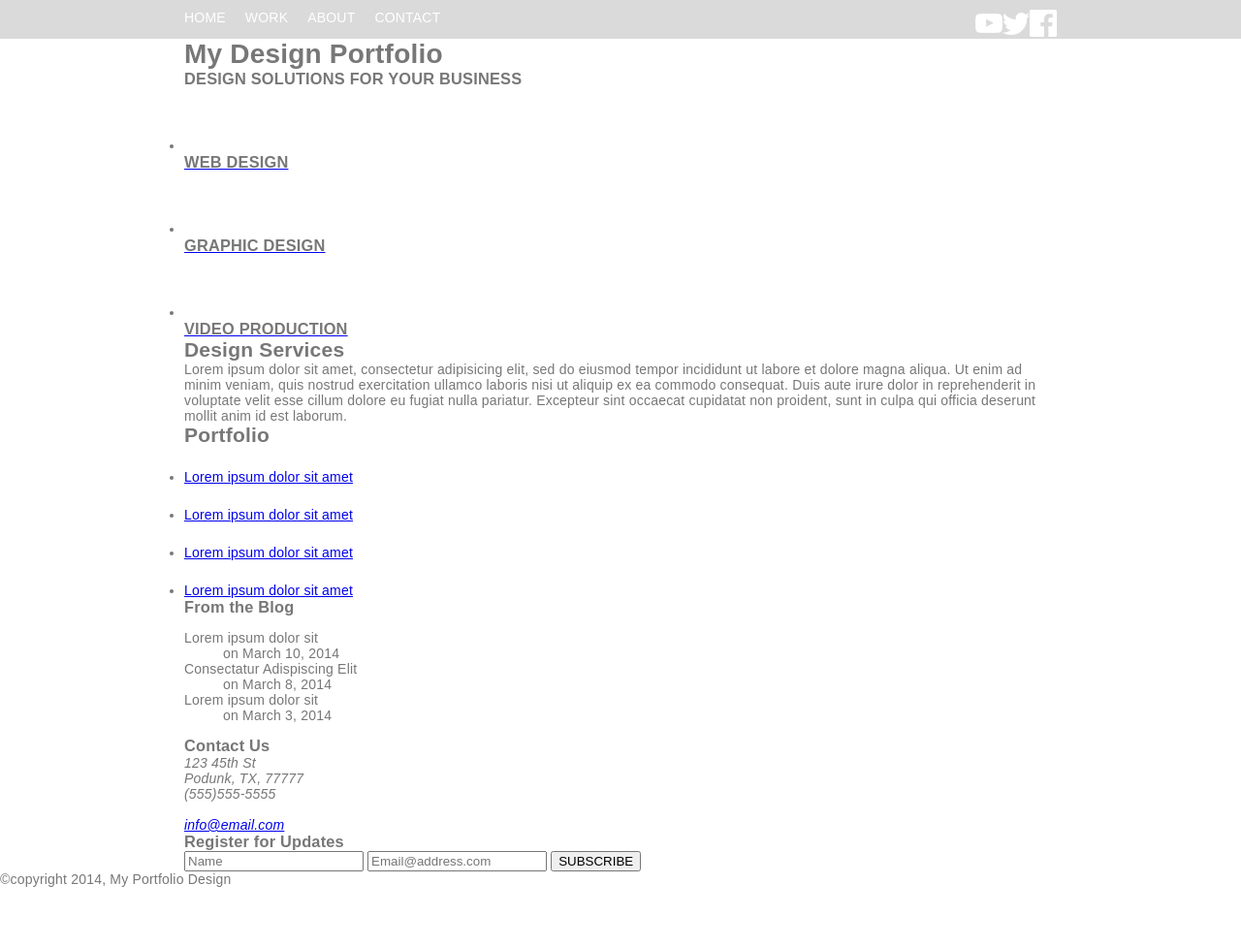
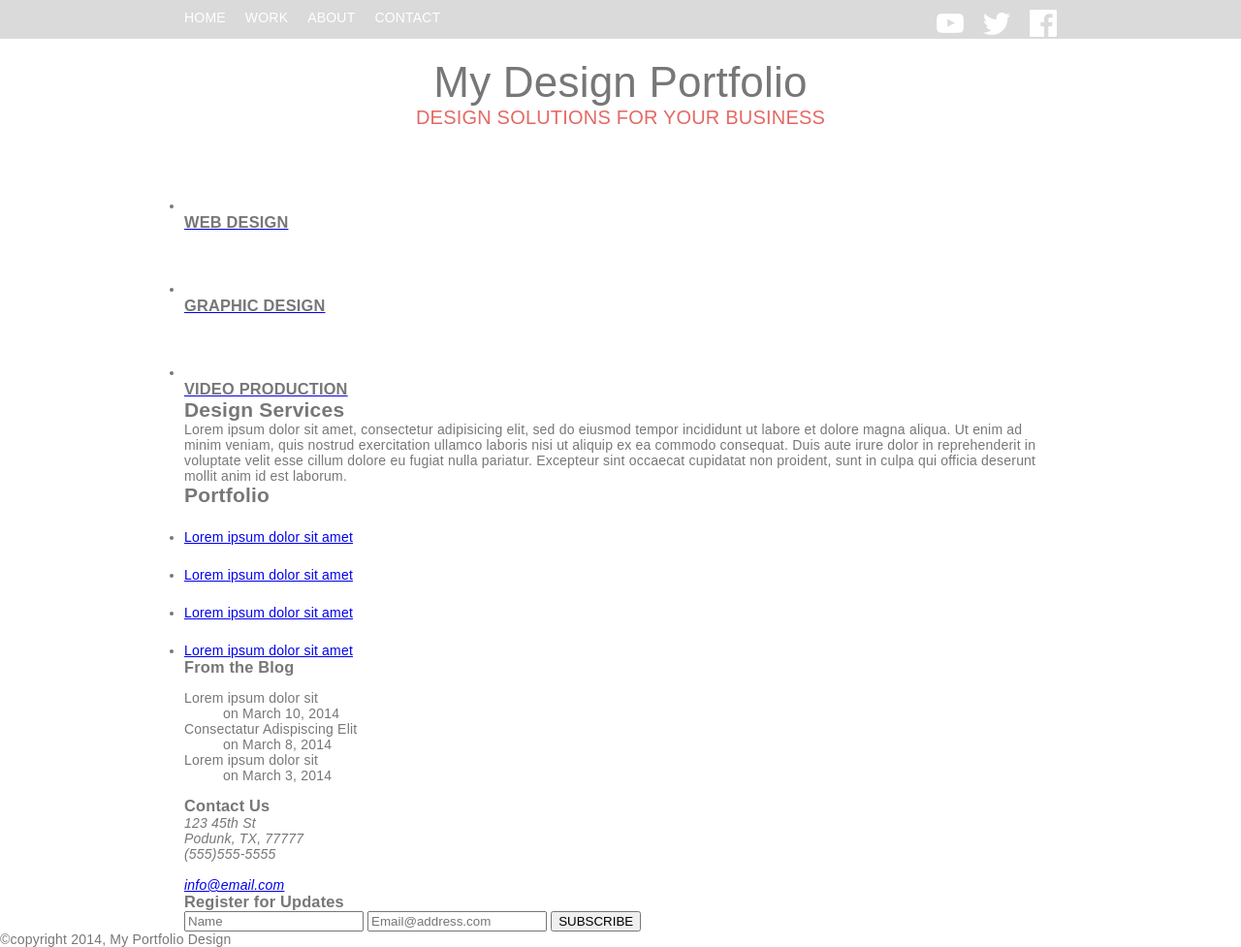
Before and after one commit to mahmud-js-dev/PSD-HTML-01, a plain HTML site: page index.html in a window 1280 px wide. Shown: the whole page at 97% size. Before the commit the page ends 915 px from the top, so only its background shows below. Drawn offline with Linux system fonts and the light colour scheme.

Commit message:
styled the headings

```diff
--- a/styles/site.css
+++ b/styles/site.css
@@ -50,3 +50,25 @@ nav {
 .social-list {
 	float: right;
 }
+
+
+.social-list li {
+	margin-left: 20px;
+}
+
+/* ------------ HEADER -------------- */
+header h1, header h3 {
+	font-weight: normal;
+	text-align: center;
+}
+
+header h1 {
+	font-size: 44px;
+	margin-top: 20px;
+}
+
+header h3 {
+	color: #e46965;
+	font-size: 20px;
+	margin-bottom: 20px;
+}
```
Also changed, not shown: index.html (+1 -1 lines).
